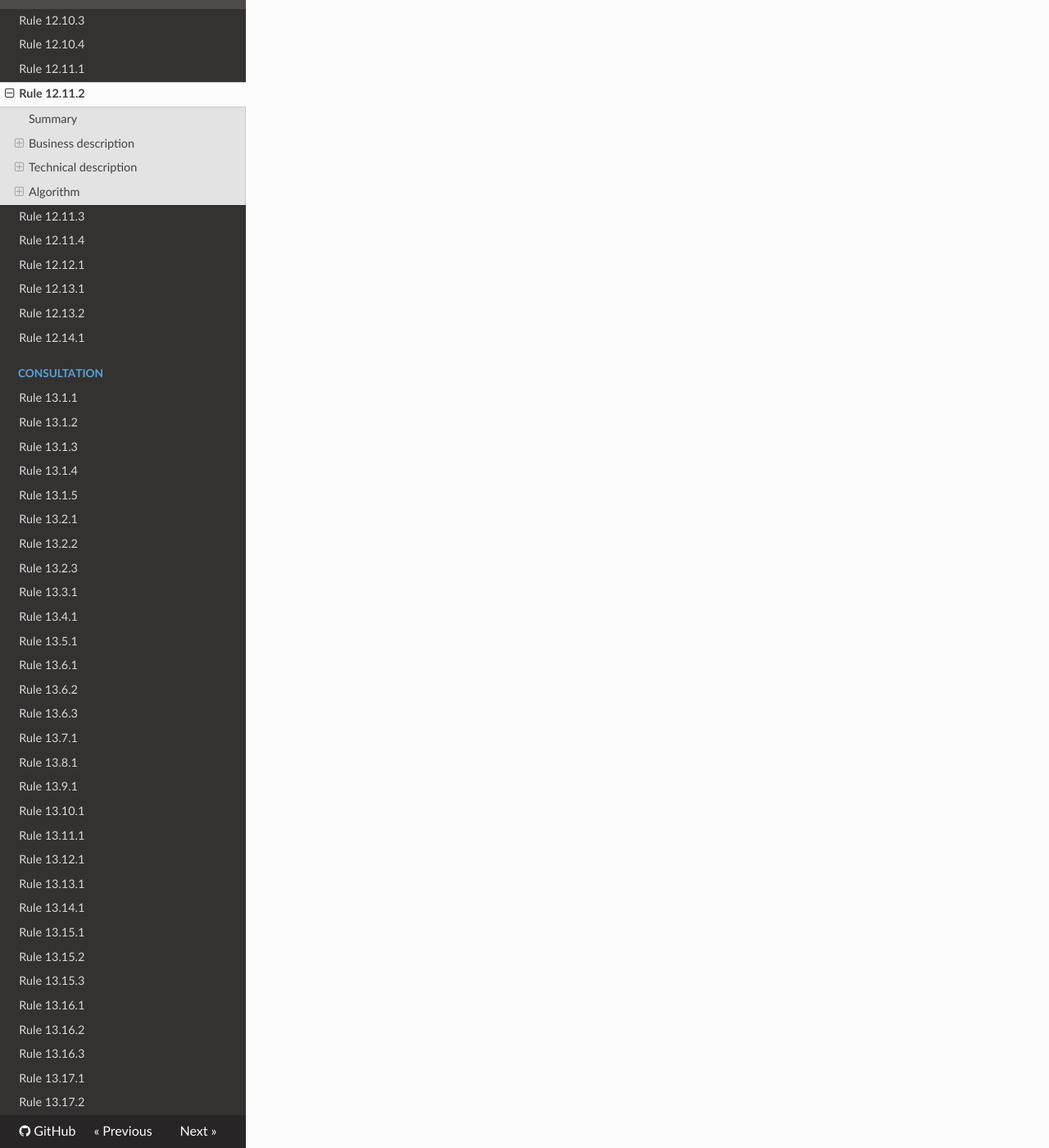
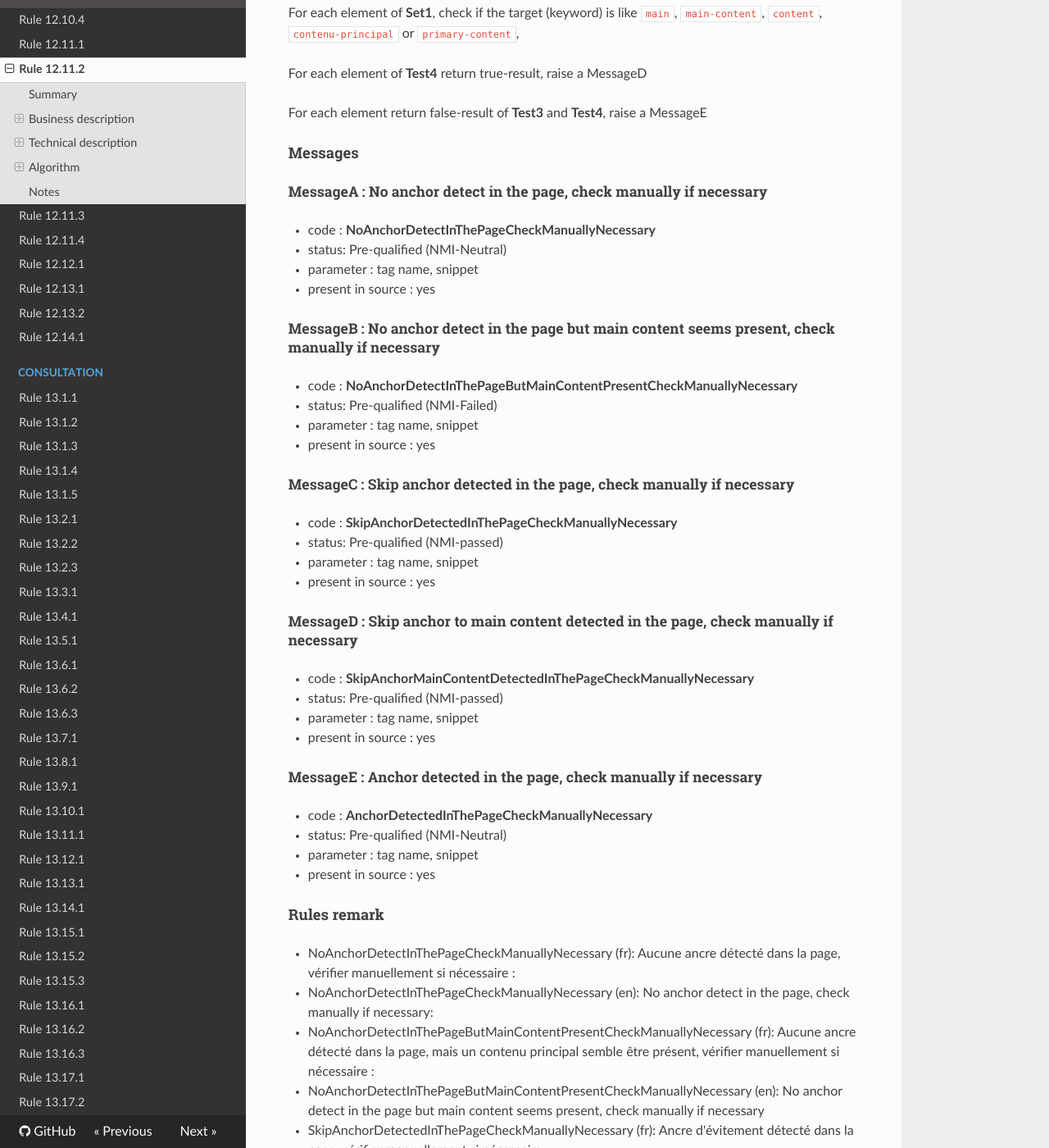
Before and after one commit to Tanaguru/RGAA3-2016, an MkDocs documentation site: the page built from docs/Rule-12-11-2.md, in a window 1280 px wide and 1400 px high, scrolled down 1763 px. Shown: the whole window at 82% size. Built offline with MkDocs 1.6.1, drawn with Linux system fonts in a browser that asks for light colours; nearby versions of some CDN libraries; old or Windows-style settings are respelled for this version of MkDocs; some of the changed text lies outside the part shown.

Commit message:
Update tests 12.11.2

```diff
--- a/docs/Rule-12-11-2.md
+++ b/docs/Rule-12-11-2.md
@@ -36,10 +34,107 @@ Dans chaque page Web, un lien permet-il d'&eacute;viter la zone de contenu ident
 
 ### Selection
 
+#### Set1
+
+All the internal anchor link in the page, (links with an anchor in this page)
+
+#### Set2
+
+All the elements in the following list :
+ *  All the tags with an `id` or `class` attribute that value is `main`, `main-content`, `content`, `contenu-principal` or `primary-content`
+ * All the tags with a role attribute that value is `main`
+ * All the `<main>` tags
+
 ### Process
+
+#### Tests
+
+##### Test1
+
+if **Set1** and **Set2** are empty, raise MessageA
+
+##### Test2
+
+if **Set1** is empty and **Set2** not empty, raise MessageB
+
+##### Test3
+
+For each element of **Set1**, check if the anchor link is before elements of **Set2** and the target is after the element of **Set2**,
+
+For each element of **Test3** return true-result, raise a MessageC
+
+##### Test4
+
+For each element of **Set1**, check if the target (keyword) is like `main`, `main-content`, `content`, `contenu-principal` or `primary-content`,
+
+For each element of **Test4** return true-result, raise a MessageD
+
+For each element return false-result of **Test3** and **Test4**, raise a MessageE
+
+#### Messages
+
+##### MessageA : No anchor detect in the page, check manually if necessary
+
+-    code : **NoAnchorDetectInThePageCheckManuallyNecessary**
+-    status: Pre-qualified (NMI-Neutral)
+-    parameter : tag name, snippet
+-    present in source : yes
+
+##### MessageB : No anchor detect in the page but main content seems present, check manually if necessary
+
+-    code : **NoAnchorDetectInThePageButMainContentPresentCheckManuallyNecessary**
+-    status: Pre-qualified (NMI-Failed)
+-    parameter : tag name, snippet
+-    present in source : yes
+
+##### MessageC : Skip anchor detected in the page, check manually if necessary
+
+-    code : **SkipAnchorDetectedInThePageCheckManuallyNecessary**
+-    status: Pre-qualified (NMI-passed)
+-    parameter : tag name, snippet
+-    present in source : yes
+
+##### MessageD : Skip anchor to main content detected in the page, check manually if necessary
+
+-    code : **SkipAnchorMainContentDetectedInThePageCheckManuallyNecessary**
+-    status: Pre-qualified (NMI-passed)
+-    parameter : tag name, snippet
+-    present in source : yes
+
+##### MessageE : Anchor detected in the page, check manually if necessary
+
+-    code : **AnchorDetectedInThePageCheckManuallyNecessary**
+-    status: Pre-qualified (NMI-Neutral)
+-    parameter : tag name, snippet
+-    present in source : yes
+
+#### Rules remark
+
+ * NoAnchorDetectInThePageCheckManuallyNecessary (fr): Aucune ancre d&eacute;tect&eacute; dans la page, v&eacute;rifier manuellement si n&eacute;cessaire :
+ * NoAnchorDetectInThePageCheckManuallyNecessary (en): No anchor detect in the page, check manually if necessary:
+
+ * NoAnchorDetectInThePageButMainContentPresentCheckManuallyNecessary (fr): Aucune ancre d&eacute;tect&eacute; dans la page, mais un contenu principal semble être présent, v&eacute;rifier manuellement si n&eacute;cessaire :
+ * NoAnchorDetectInThePageButMainContentPresentCheckManuallyNecessary (en): No anchor detect in the page but main content seems present, check manually if necessary
+
+ * SkipAnchorDetectedInThePageCheckManuallyNecessary (fr): Ancre d'&eacute;vitement d&eacute;tect&eacute; dans la page, v&eacute;rifier manuellement si n&eacute;cessaire :
+ * SkipAnchorDetectedInThePageCheckManuallyNecessary (en): Skip anchor detected in the page, check manually if necessary
+
+ * SkipAnchorMainContentDetectedInThePageCheckManuallyNecessary (fr): Ancre d'&eacute;vitement vers le contenu principal d&eacute;tect&eacute; dans la page, v&eacute;rifier manuellement si n&eacute;cessaire :
+ * SkipAnchorMainContentDetectedInThePageCheckManuallyNecessary (en): Skip anchor to main content detected in the page, check manually if necessary
+
+ * AnchorDetectedInThePageCheckManuallyNecessary (fr): Ancre d&eacute;tect&eacute; dans la page, v&eacute;rifier manuellement si n&eacute;cessaire :
+ * AnchorDetectedInThePageCheckManuallyNecessary (en): Anchor detected in the page, check manually if necessary
+
+### Accede Web guidelines
+
+ * Rgaa32016-12-11-2-Accedeweb-HTML-12-2
 
 ### Analysis
 
-#### No Tested
+#### Pre-qualified
 
 In all cases
+
+## Notes
+
+An Anchor link is composed by "#" and a keyword. This #keyword can be preceded by the url of this page.
```
Also changed, not shown: other parts of docs/Rule-12-11-2.md (+2 -4 lines), 3 other files.
